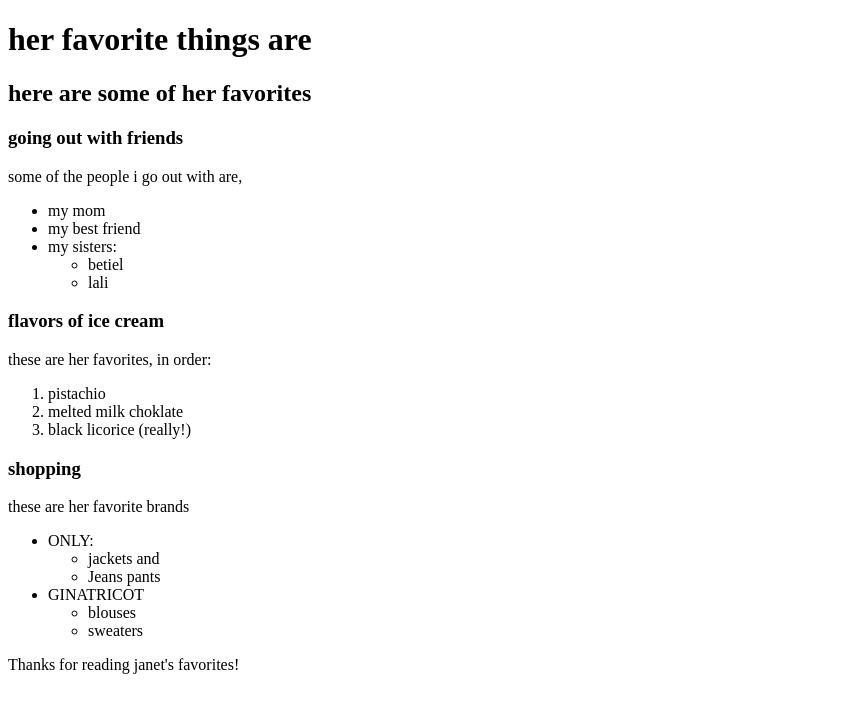
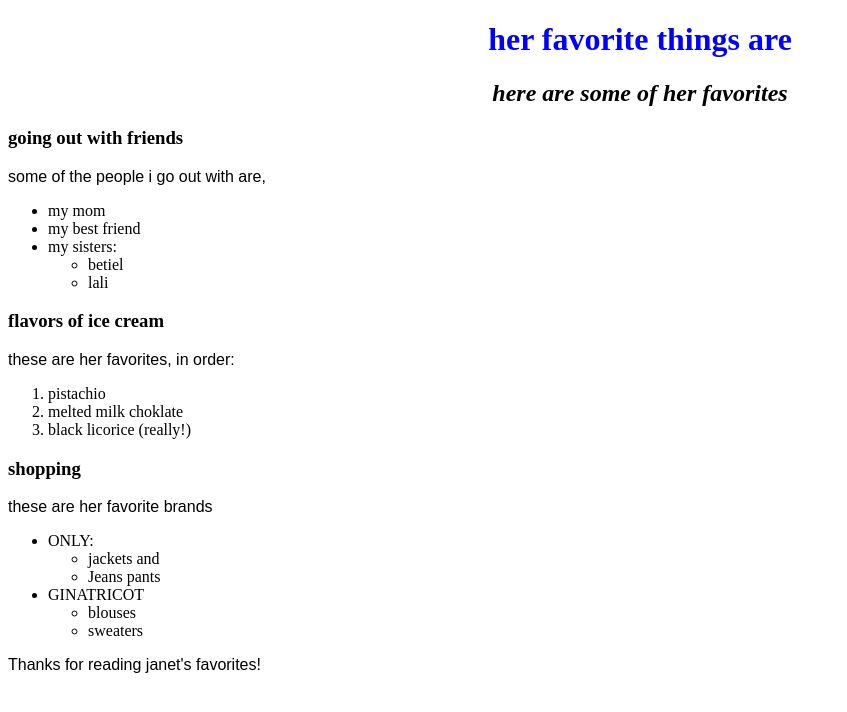
Before and after one commit to semariah/my-first-webpage, a plain HTML site: page favorite-things.html in a window 1280 px wide. Shown: the whole page, without its empty margins (0-847 px from the left). Drawn offline with Linux system fonts and the light colour scheme.

Commit message:
add changes

```diff
--- /dev/null
+++ b/css/styles.css
@@ -0,0 +1,14 @@
+h1 {
+  color: blue;
+  text-align: center;
+  margin: left;
+}
+
+h2 {
+  font-style: italic;
+  text-align: center;
+}
+
+p {
+  font-family: sans-serif;
+}
--- a/favorite-things.html
+++ b/favorite-things.html
@@ -1,6 +1,7 @@
 <!DOCTYPE html>
 <html>
   <head>
+    <link href="css/styles.css" rel="stylesheet" type= text/css>
     <title>Jane's favorite things</title>
   </head>
   <body>
```
Also changed, not shown: 1 other file.
